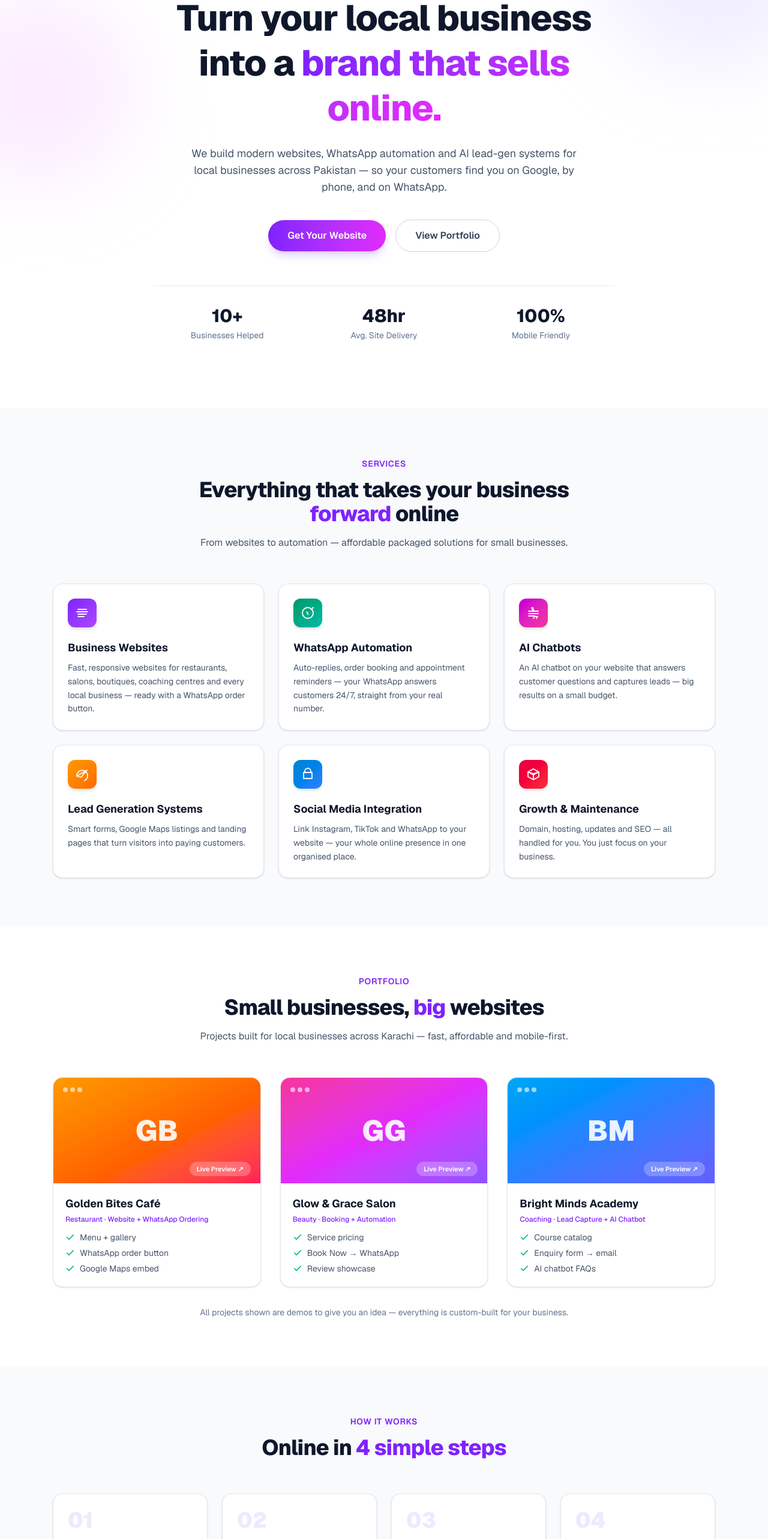
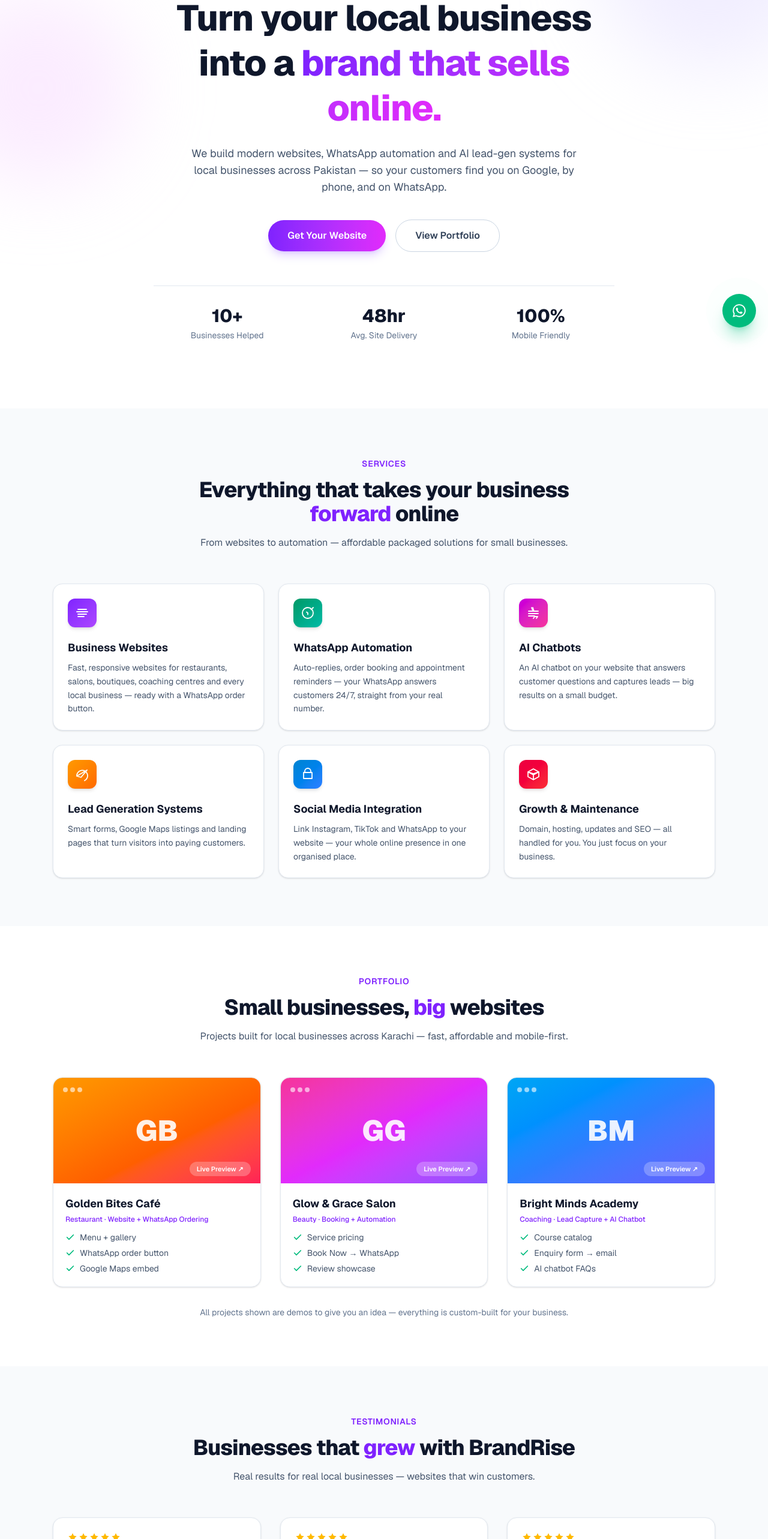
Before and after one commit to fizalangah/brandrise, a Next.js app: page / in a window 1280 px wide. Shown: the part 234-2800 px from the top of the page at 60% size. Built offline with nearby package versions, Linux system fonts and the light colour scheme.

Commit message:
SEO meta tags, WhatsApp float button, testimonials section

```diff
--- a/src/app/layout.tsx
+++ b/src/app/layout.tsx
@@ -13,9 +13,44 @@ const geistMono = Geist_Mono({
 });
 
 export const metadata: Metadata = {
-  title: "BrandRise — Websites & Automation for Local Businesses",
+  metadataBase: new URL("https://brandrise.vercel.app"),
+  title: {
+    default: "BrandRise — Websites & WhatsApp Automation for Local Businesses",
+    template: "%s — BrandRise",
+  },
   description:
-    "BrandRise helps local businesses grow with modern websites, WhatsApp automation and AI-powered lead generation.",
+    "BrandRise helps local businesses in Karachi grow with modern websites, WhatsApp automation and AI-powered lead generation. Affordable, mobile-first websites in days, not weeks.",
+  keywords: [
+    "web designer karachi",
+    "website for small business",
+    "whatsapp automation",
+    "local business website",
+    "affordable website pakistan",
+    "ai chatbot for business",
+    "brandrise",
+  ],
+  openGraph: {
+    type: "website",
+    url: "https://brandrise.vercel.app",
+    siteName: "BrandRise",
+    title: "BrandRise — Websites & WhatsApp Automation for Local Businesses",
+    description:
+      "Modern websites and WhatsApp automation for local businesses in Karachi — fast, affordable and mobile-first.",
+    locale: "en_PK",
+  },
+  twitter: {
+    card: "summary_large_image",
+    title: "BrandRise — Websites & WhatsApp Automation",
+    description:
+      "Modern websites and WhatsApp automation for local businesses in Karachi.",
+  },
+  robots: { index: true, follow: true },
+  themeColor: "#7c3aed",
+  icons: {
+    icon: [
+      { url: "/favicon.ico", sizes: "any" },
+    ],
+  },
 };
 
 export default function RootLayout({ children }: { children: React.ReactNode }) {
--- a/src/app/page.tsx
+++ b/src/app/page.tsx
@@ -2,10 +2,12 @@ import Navbar from "@/components/Navbar";
 import Hero from "@/components/Hero";
 import Services from "@/components/Services";
 import Portfolio from "@/components/Portfolio";
+import Testimonials from "@/components/Testimonials";
 import HowItWorks from "@/components/HowItWorks";
 import Pricing from "@/components/Pricing";
 import Contact from "@/components/Contact";
 import Footer from "@/components/Footer";
+import WhatsAppFloat from "@/components/WhatsAppFloat";
 
 export default function Home() {
   return (
@@ -15,11 +17,13 @@ export default function Home() {
         <Hero />
         <Services />
         <Portfolio />
+        <Testimonials />
         <HowItWorks />
         <Pricing />
         <Contact />
       </main>
       <Footer />
+      <WhatsAppFloat />
     </>
   );
 }
--- a/src/components/Navbar.tsx
+++ b/src/components/Navbar.tsx
@@ -5,6 +5,7 @@ import { useState } from "react";
 const links = [
   { href: "#services", label: "Services" },
   { href: "#portfolio", label: "Portfolio" },
+  { href: "#testimonials", label: "Reviews" },
   { href: "#how", label: "How It Works" },
   { href: "#pricing", label: "Pricing" },
   { href: "#contact", label: "Contact" },
--- /dev/null
+++ b/src/components/Testimonials.tsx
@@ -0,0 +1,81 @@
+const testimonials = [
+  {
+    quote:
+      "Our website went live in 4 days. Customers now see our menu and order directly on WhatsApp. Leads doubled in the first month.",
+    name: "Ahmad Khan",
+    business: "Golden Bites Café, Gulshan",
+    initials: "AK",
+    gradient: "from-amber-500 to-rose-500",
+  },
+  {
+    quote:
+      "The booking-through-WhatsApp system is a game changer for us. No more missed calls — clients book online and we get the details automatically.",
+    name: "Sana Malik",
+    business: "Glow & Grace Salon, Clifton",
+    initials: "SM",
+    gradient: "from-pink-500 to-violet-500",
+  },
+  {
+    quote:
+      "Affordable, professional and on time. The AI chatbot answers parents' common questions in Urdu, so we save hours every week.",
+    name: "Bilal Ahmed",
+    business: "Bright Minds Academy, DHA",
+    initials: "BA",
+    gradient: "from-sky-500 to-indigo-500",
+  },
+];
+
+const Stars = () => (
+  <div className="flex gap-0.5 text-amber-400">
+    {[...Array(5)].map((_, i) => (
+      <svg key={i} width="16" height="16" viewBox="0 0 24 24" fill="currentColor">
+        <path d="M12 2l3.09 6.26L22 9.27l-5 4.87 1.18 6.88L12 17.77l-6.18 3.25L7 14.14 2 9.27l6.91-1.01L12 2z" />
+      </svg>
+    ))}
+  </div>
+);
+
+export default function Testimonials() {
+  return (
+    <section id="testimonials" className="bg-slate-50 py-20">
+      <div className="mx-auto max-w-6xl px-4 sm:px-6">
+        <div className="mx-auto max-w-2xl text-center">
+          <span className="text-sm font-semibold uppercase tracking-wider text-violet-600">
+            Testimonials
+          </span>
+          <h2 className="mt-3 text-3xl font-extrabold tracking-tight text-slate-900 sm:text-4xl">
+            Businesses that <span className="text-violet-600">grew</span> with BrandRise
+          </h2>
+          <p className="mt-4 text-slate-600">
+            Real results for real local businesses — websites that win customers.
+          </p>
+        </div>
+
+        <div className="mt-14 grid gap-8 md:grid-cols-3">
+          {testimonials.map((t) => (
+            <figure
+              key={t.name}
+              className="flex flex-col rounded-2xl border border-slate-200 bg-white p-6 shadow-sm transition hover:-translate-y-1 hover:shadow-lg"
+            >
+              <Stars />
+              <blockquote className="mt-4 flex-1 text-[15px] leading-relaxed text-slate-700">
+                &ldquo;{t.quote}&rdquo;
+              </blockquote>
+              <figcaption className="mt-6 flex items-center gap-3 border-t border-slate-100 pt-5">
+                <span
+                  className={`flex h-11 w-11 items-center justify-center rounded-full bg-gradient-to-br ${t.gradient} text-sm font-bold text-white`}
+                >
+                  {t.initials}
+                </span>
+                <div>
+                  <div className="text-sm font-bold text-slate-900">{t.name}</div>
+                  <div className="text-xs text-slate-500">{t.business}</div>
+                </div>
+              </figcaption>
+            </figure>
+          ))}
+        </div>
+      </div>
+    </section>
+  );
+}
--- /dev/null
+++ b/src/components/WhatsAppFloat.tsx
@@ -0,0 +1,23 @@
+const WHATSAPP_NUMBER = "923182842251";
+
+export default function WhatsAppFloat() {
+  return (
+    <a
+      href={`https://wa.me/${WHATSAPP_NUMBER}?text=${encodeURIComponent(
+        "Salaam BrandRise! Mujhe meri business ke liye website / automation chahiye."
+      )}`}
+      target="_blank"
+      rel="noopener noreferrer"
+      aria-label="Chat with BrandRise on WhatsApp"
+      className="fixed bottom-5 right-5 z-50 flex h-14 w-14 items-center justify-center rounded-full bg-emerald-500 text-white shadow-xl shadow-emerald-500/30 transition hover:scale-105 hover:bg-emerald-600"
+    >
+      <span
+        aria-hidden="true"
+        className="absolute inline-flex h-full w-full animate-ping rounded-full bg-emerald-400 opacity-40"
+      />
+      <svg className="relative" width="26" height="26" viewBox="0 0 24 24" fill="currentColor">
+        <path d="M12.04 2c-5.46 0-9.91 4.45-9.91 9.91 0 1.75.46 3.45 1.32 4.95L2 22l5.25-1.38a9.87 9.87 0 0 0 4.79 1.22h.01c5.46 0 9.9-4.45 9.9-9.91 0-2.65-1.03-5.14-2.9-7.01A9.82 9.82 0 0 0 12.04 2Zm0 18.15a8.2 8.2 0 0 1-4.19-1.15l-.3-.18-3.12.82.83-3.04-.2-.31a8.2 8.2 0 0 1-1.26-4.38c0-4.54 3.7-8.24 8.24-8.24 2.2 0 4.27.86 5.82 2.42a8.18 8.18 0 0 1 2.41 5.83c0 4.54-3.7 8.23-8.23 8.23Zm4.52-6.16c-.25-.12-1.47-.72-1.69-.81-.23-.08-.39-.12-.56.13-.17.25-.64.81-.78.97-.14.17-.29.19-.54.06-.25-.12-1.05-.39-1.99-1.23-.74-.66-1.23-1.47-1.38-1.72-.14-.25-.02-.38.11-.51.11-.11.25-.29.37-.43.12-.14.17-.25.25-.41.08-.17.04-.31-.02-.43-.06-.12-.56-1.34-.76-1.84-.2-.48-.41-.42-.56-.43h-.48c-.17 0-.43.06-.66.31-.22.25-.86.85-.86 2.07 0 1.22.89 2.4 1.01 2.56.12.17 1.75 2.67 4.23 3.74.59.26 1.05.41 1.41.52.59.19 1.13.16 1.56.1.48-.07 1.47-.6 1.67-1.18.21-.58.21-1.07.15-1.18-.06-.1-.23-.16-.48-.29Z" />
+      </svg>
+    </a>
+  );
+}
```
